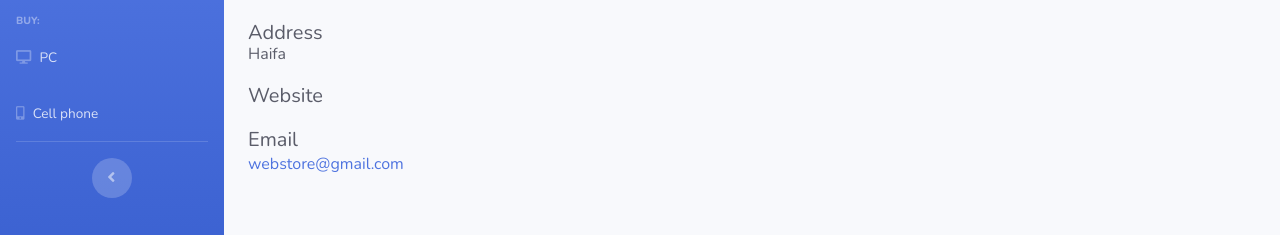
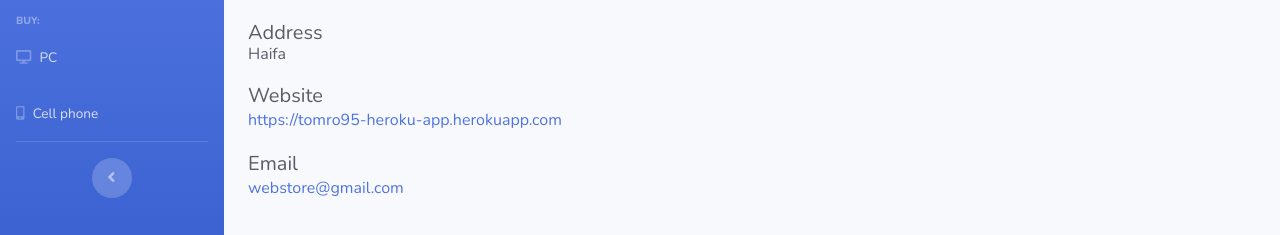
Before and after one commit to tomro91/shoppingi, a website with bundled scripts: page Aboutus.html in a window 1280 px wide. Shown: the part 131-366 px from the top of the page. Built offline with nearby package versions, Linux system fonts and the light colour scheme.

Commit message:
Update Aboutus.html

```diff
--- a/Aboutus.html
+++ b/Aboutus.html
@@ -140,7 +140,7 @@
                     <h5 class="mb-0 text-gray-800">Address</h5>
                     <h6 class="mb-0 text-gray-800">Haifa</h6>
                     <h5 class="mb-0 text-gray-800" style="margin-top: 2%;">Website</h5>
-                    <a href="https://tomro95-heroku-app.herokuapp.com/"></a>
+                    <a href="https://tomro95-heroku-app.herokuapp.com/">https://tomro95-heroku-app.herokuapp.com</a>
                     <h5 class="mb-0 text-gray-800" style="margin-top: 2%;">Email</h5>
                     <a class="mb-0">webstore@gmail.com</a>
 
```
